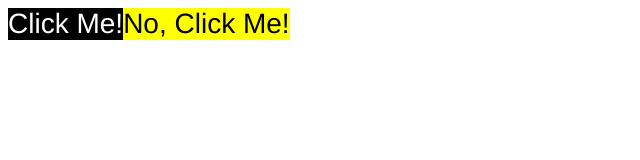
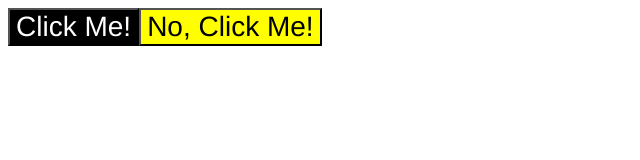
Before and after one commit to dunefro/css-exercises, a plain HTML site: page 03-grouping-selectors/index.html in a window 1280 px wide. Shown: the whole page, without its empty margins (0-640 px from the left). Drawn offline with Linux system fonts and the light colour scheme.

Commit message:
Modified with button approach

```diff
--- a/03-grouping-selectors/index.html
+++ b/03-grouping-selectors/index.html
@@ -8,6 +8,6 @@
         </title>
     </head>
     <body>
-        <div style="float: left;" class="click-me">Click Me!</div><div style="float: left" class="no-click-me"> No, Click Me!</div>
+        <button class="click-me"> Click Me!</button><button class="no-click-me">No, Click Me!</button>
     </body>
 </html>
```
